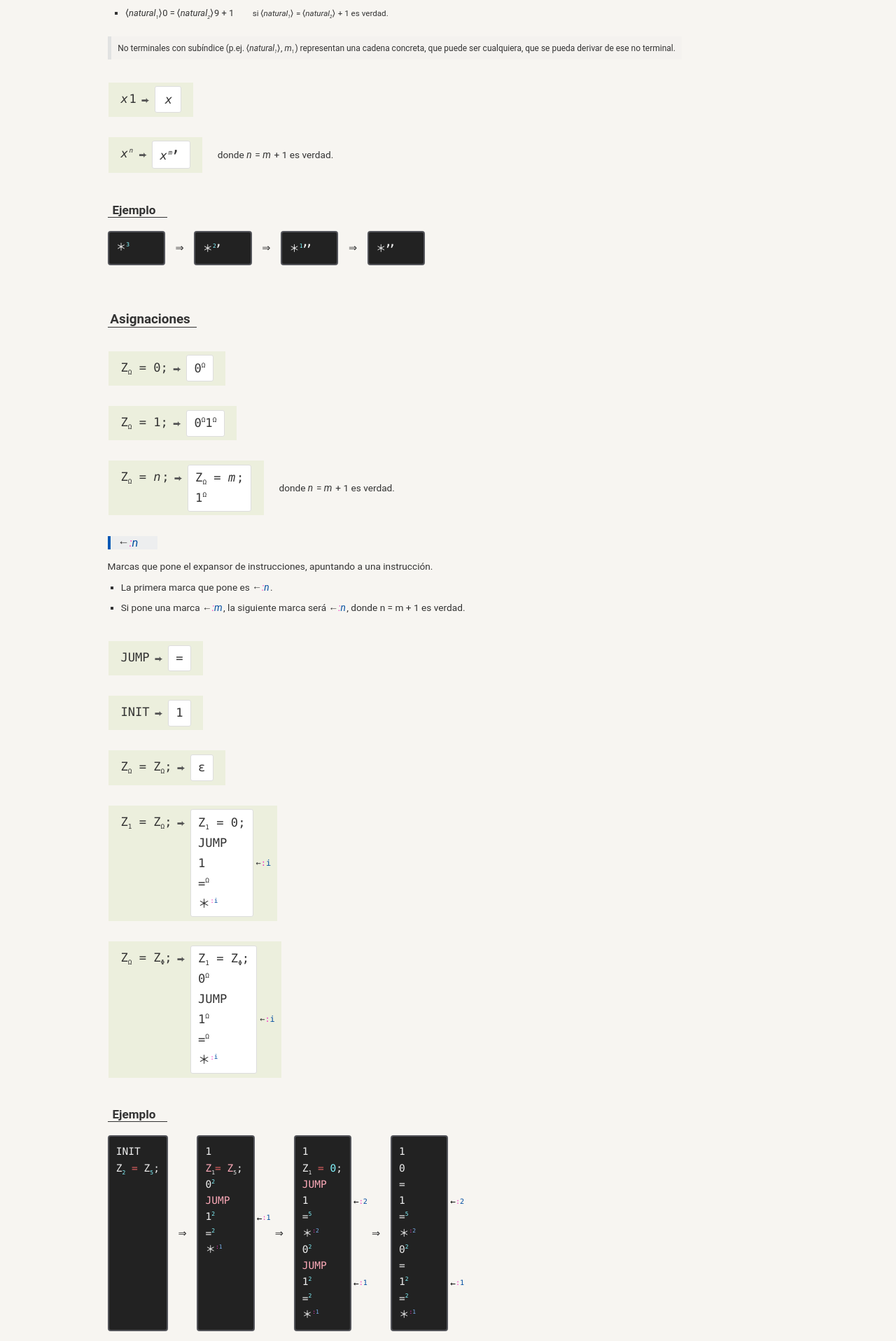
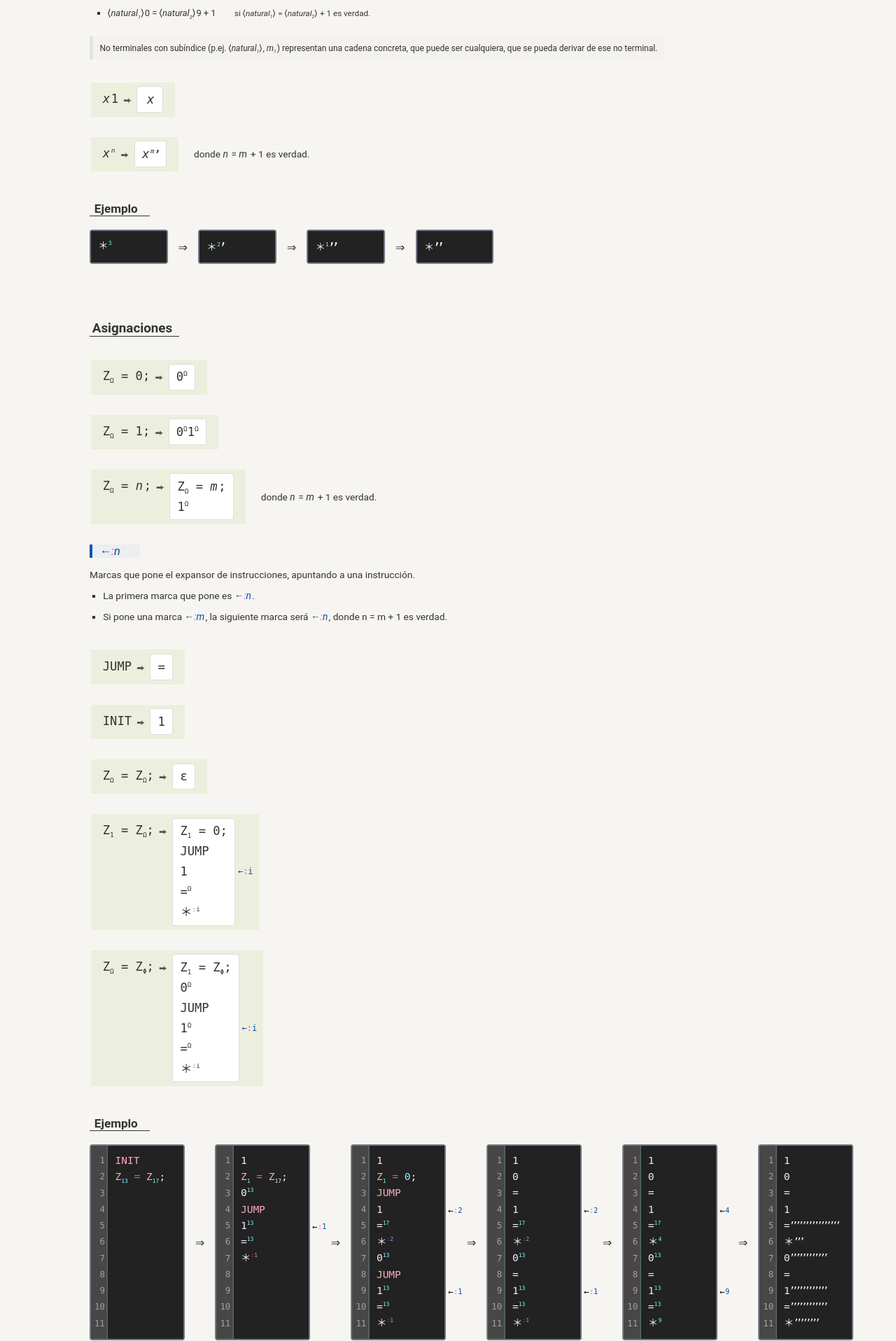
Before and after one commit to rjcordoba/yamm, a PHP site: page /macros/macros-1.html in a window 1280 px wide. Shown: the part 974-2890 px from the top of the page at 70% size. Run offline with PHP 8.4, Linux system fonts and the light colour scheme.

Commit message:
11-11-19

```diff
--- a/css/general.css
+++ b/css/general.css
@@ -94,7 +94,7 @@ body > nav li:first-child::before{
 }
 
 #cont-principal main{
-	padding:1.7em 10% 0 12%;
+	padding:1.7em 0 0 10%;
 	font-size:0.95em;
 }
 
--- a/css/macros.css
+++ b/css/macros.css
@@ -137,17 +137,19 @@ sub{
 	font-size:0.55em;
 }
 
-.comilla{
+.comilla span{
 	position:relative;
-    left:-0.15em;
-    top:0.15em;
-	font-size:1.3em;
+	left:-0.1em;
+	margin-right:-0.3em;
 }
 
-.comilla span{
-	position:relative;
-	left:-0.3em;
-	margin-right:-0.15em;
+.comilla.comgr span{
+    font-size:1.3em;
+	top:0.15em;
+}
+
+.comilla.comletra span{
+    top:0.1em;
 }
 
 .mmacro{
@@ -172,12 +174,8 @@ sub{
 	--margin-arriba: 0.2em;
 }
 
-.flech{
+.macro.flech{
 	padding-right:2em;
-}
-
-code{
-	font-family:Consola, Monaco, monospace;
 }
 
 .macro > *:first-child, .flecha{
@@ -219,36 +217,52 @@ code{
 	display:flex;
 	font-size:0.85em;
 	flex-wrap:wrap;
+	font-family:Consola, Monaco, monospace;
 }
 
-.ejemplos li{
+.ejemplos > ol > li{
 	display:flex;
-	margin-bottom:1em;
+	margin-bottom:2em;
 }
 
-.ejemplos li::after{
+.ejemplos > ol > li::after{
 	content:"⇒";
-	margin:0 1em;
+	margin:0 0.7em;
 	display:flex;
 	align-items:center;
+	font-size:1.5em;
 }
 
-.ejemplos li:last-child::after{
+.ejemplos > ol > li:last-child::after{
 	content:none;
+}
+
+.ejemplos li > div{
+	border:solid 2px #767888;
+	border-radius:4px;
+	line-height:1.6em;
+	position:relative;
+	display:flex;
+}
+
+.ejemplos li ol{
+	display:flex;
+	flex-direction:column;
+	padding:0.85em 0.2em 0 0.4em;
+	border-right:solid 2px #4e5f63;
+	text-align:right;
+	color:#a2a1a1;
+	background-color:#484646;
 }
 
 .ejemplos pre{
 	background-color:#222;
 	color:#eee;
 	padding:0.7em;
-	border:solid 2px #53545a;
-	min-width:4em;
-	border-radius:4px;
-	line-height:1.6em;
-	position:relative;
+	min-width:6em;
 }
 
-.ejemplos pre.flech{
+.ejemplos div.flech{
 	margin-right:1em;
 }
 
@@ -294,7 +308,7 @@ dl.expansor li{
 	top:0.1em;
 }
 
-.pos_puntos, .ejemplos .flechita .pos_puntos{
+.flechita, .ejemplos .flechita .pos_puntos{
 	color:#034ea0;
 }
 
--- a/macros/macros-1.html
+++ b/macros/macros-1.html
@@ -186,17 +186,17 @@
 		  <div class="macro">
 			<pre><code><span class="nnoterm">x</span><sup class="nnoterm">n</sup></code></pre>
 			<div class="flecha"></div>
-			<pre><code><span class="nnoterm">x</span><sup class="nnoterm">m</sup><span class="comilla">’</span></code></pre>
+			<pre><code><span class="nnoterm">x</span><sup class="nnoterm">m</sup><span class="comilla comletra"><span>’</span></span></code></pre>
 		  </div>
 		  <p>donde <span class="nnoterm">n</span> = <span class="nnoterm">m</span> + 1 es verdad.
 		</div>
 		<aside class="ejemplos">
 		  <h3>Ejemplo</h3>
 		  <ol>
-			  <li><pre><code>＊<sup class="numbers">3</sup></code></pre></li>
-			  <li><pre><code>＊<sup class="numbers">2</sup><span class="comilla">’</span></code></pre></li>
-			  <li><pre><code>＊<sup class="numbers">1</sup><span class="comilla">’<span>’</span></span></code></pre></li>
-			  <li><pre><code>＊<span class="comilla">’<span>’</span></span></code></pre></li>
+			<li><div><pre><code>＊<sup class="numbers">3</sup></code></pre></div></li>
+			<li><div><pre><code>＊<sup class="numbers">2</sup><span class="comilla comgr"><span>’</span></span></code></pre></div></li>
+			<li><div><pre><code>＊<sup class="numbers">1</sup><span class="comilla comgr"><span>’</span><span>’</span></span></code></pre></div></li>
+			<li><div><pre><code>＊<span class="comilla comgr"><span>’</span><span>’</span></span></code></pre></div></li>
 		  </ol>
 		</aside>
 		<h3>Asignaciones</h3>
@@ -269,44 +269,105 @@ JUMP
 		  <h3>Ejemplo</h3>
 		  <ol>
 			<li>
-			  <pre><code>INIT
-Z<sub class="numbers">2</sub> <span class="simbind">=</span> Z<sub class="numbers">5</sub>;</code></pre>
+			  <div>
+				<ol>
+				  <li>1</li><li>2</li><li>3</li><li>4</li><li>5</li><li>6</li><li>7</li><li>8</li><li>9</li><li>10</li><li>11</li>
+				</ol>
+				<pre><code><span class="simbexp">INIT</span>
+<span class="simbexp">Z</span><sub class="numbers">13</sub><span class="simbind"> = </span><span class="simbexp">Z</span><sub class="numbers">17</sub>;</code></pre>
+			  </div>
 			</li>
 			<li>
-			  <pre class="flech"><code>1
-<span class="simbexp">Z</span><sub>1</sub><span class="simbind">=</span> <span class="simbexp">Z</span><sub>5</sub>;
-0<sup class="numbers">2</sup>
+			  <div class="flech">
+				<ol>
+				  <li>1</li><li>2</li><li>3</li><li>4</li><li>5</li><li>6</li><li>7</li><li>8</li><li>9</li><li>10</li><li>11</li>
+				</ol>
+				<pre><code>1
+<span class="simbexp">Z</span><sub class="numbers">1</sub><span class="simbind"> = </span><span class="simbexp">Z</span><sub>17</sub>;
+0<sup class="numbers">13</sup>
 <span class="simbexp">JUMP</span>
-1<sup class="numbers">2</sup><span class="flechita"><span class="pos_puntos">1</span></span>
-=<sup class="numbers">2</sup>
+1<sup class="numbers">13</sup><span class="flechita"><span class="pos_puntos">1</span></span>
+=<sup class="numbers">13</sup>
 ＊<sup class="pos_puntos">1</sup></code></pre>
+			  </div>
 			</li>
 			<li>
-			  <pre class="flech"><code>1
-Z<sub>1</sub> <span class="simbind">=</span> <span class="numbers">0</span></sub>;
+			  <div class="flech">
+				<ol>
+				  <li>1</li><li>2</li><li>3</li><li>4</li><li>5</li><li>6</li><li>7</li><li>8</li><li>9</li><li>10</li><li>11</li>
+				</ol>
+				<pre><code>1
+<span class="simbexp">Z</span><sub class="numbers">1</sub><span class="simbind"> = </span><span class="numbers">0</span>;
 <span class="simbexp">JUMP</span>
 1<span class="flechita"><span class="pos_puntos">2</span></span>
-=<sup class="numbers">5</sup>
+=<sup class="numbers">17</sup>
 ＊<sup class="pos_puntos">2</sup>
-0<sup class="numbers">2</sup>
+0<sup class="numbers">13</sup>
 <span class="simbexp">JUMP</span>
-1<sup class="numbers">2</sup><span class="flechita"><span class="pos_puntos">1</span></span>
-=<sup class="numbers">2</sup>
+1<sup class="numbers">13</sup><span class="flechita"><span class="pos_puntos">1</span></span>
+=<sup class="numbers">13</sup>
 ＊<sup class="pos_puntos">1</sup></code></pre>
-	</li>
-	<li>
-	  <pre class="flech"><code>1
+			  </div>
+			</li>
+			<li>
+			  <div class="flech">
+				<ol>
+				  <li>1</li><li>2</li><li>3</li><li>4</li><li>5</li><li>6</li><li>7</li><li>8</li><li>9</li><li>10</li><li>11</li>
+				</ol>
+				<pre><code>1
 0
 =
 1<span class="flechita"><span class="pos_puntos">2</span></span>
-=<sup class="numbers">5</sup>
+=<sup class="numbers">17</sup>
 ＊<sup class="pos_puntos">2</sup>
-0<sup class="numbers">2</sup>
+0<sup class="numbers">13</sup>
 =
-1<sup class="numbers">2</sup><span class="flechita"><span class="pos_puntos">1</span></span>
-=<sup class="numbers">2</sup>
+1<sup class="numbers">13</sup><span class="flechita"><span class="pos_puntos">1</span></span>
+=<sup class="numbers">13</sup>
 ＊<sup class="pos_puntos">1</sup></code></pre>
-	</li>
+			  </div>
+			</li>
+			<li>
+			  <div class="flech">
+				<ol>
+				  <li>1</li><li>2</li><li>3</li><li>4</li><li>5</li><li>6</li><li>7</li><li>8</li><li>9</li><li>10</li><li>11</li>
+				</ol>
+				<pre><code>1
+0
+=
+1<span class="flechita">4</span>
+=<sup class="numbers">17</sup>
+＊<sup class="numbers">4</sup>
+0<sup class="numbers">13</sup>
+=
+1<sup class="numbers">13</sup><span class="flechita">9</span>
+=<sup class="numbers">13</sup>
+＊<sup class="numbers">9</sup></code></pre>
+			  </div>
+			</li>
+			<li>
+			  <div class="flech">
+				<ol>
+				  <li>1</li><li>2</li><li>3</li><li>4</li><li>5</li><li>6</li><li>7</li><li>8</li><li>9</li><li>10</li><li>11</li>
+				</ol>
+				<pre><code>1
+0
+=
+1
+=<span class="comilla"><span>’</span><span>’</span><span>’</span><span>’</span><span>’</span><span>’</span><span>’</span><span>’</span><span>’</span
+><span>’</span><span>’</span><span>’</span><span>’</span><span>’</span><span>’</span><span>’</span></span>
+＊<span class="comilla"><span>’</span><span>’</span><span>’</span></span>
+0<span class="comilla"><span>’</span><span>’</span><span>’</span><span>’</span><span>’</span><span>’</span><span>’</span><span>’</span><span>’</span
+><span>’</span><span>’</span><span>’</span></span>
+=
+1<span class="comilla"><span>’</span><span>’</span><span>’</span><span>’</span><span>’</span><span>’</span><span>’</span><span>’</span><span>’</span
+><span>’</span><span>’</span><span>’</span></span>
+=<span class="comilla"><span>’</span><span>’</span><span>’</span><span>’</span><span>’</span><span>’</span><span>’</span><span>’</span><span>’</span
+><span>’</span><span>’</span><span>’</span></span>
+＊<span class="comilla"><span>’</span><span>’</span><span>’</span><span>’</span><span>’</span><span>’</span><span>’</span><span>’</span
+></span></code></pre>
+			  </div>
+			</li>
 		  </ol>
 		</aside>
 	  </main><!--***********************-->
```
